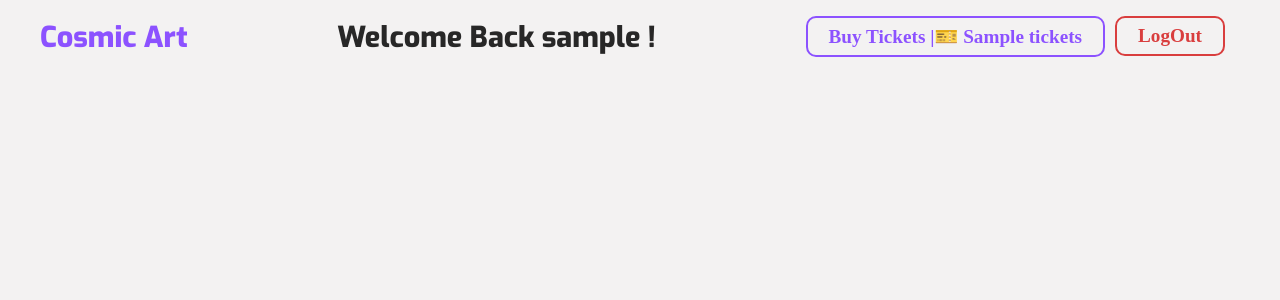
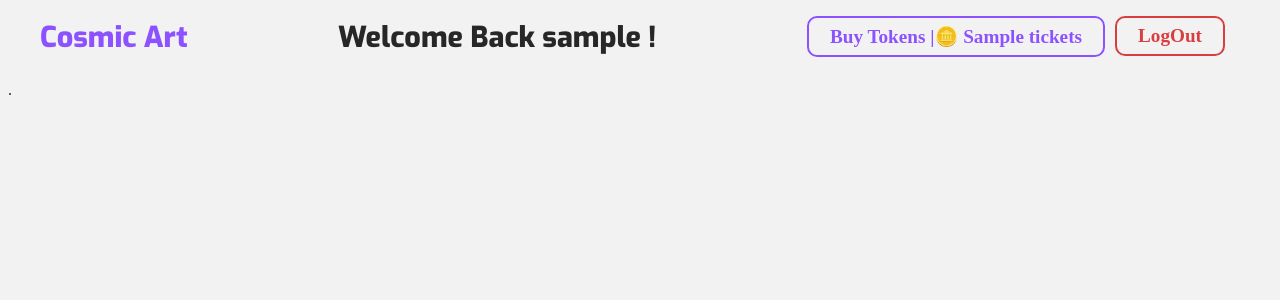
Before and after one commit to Ekuspreet/Cosmic-Art, a Flask app: template templates/profile.html in a window 1280 px wide. Shown: the top 300 px of the page. Run offline with Flask 3, Linux system fonts and the light colour scheme; the template is opened without the code that fills it: most values are stand-ins (such as "Sample title", 1, 10 or a date in 2020); some web fonts are replaced.

Commit message:
added profile page

```diff
--- a/templates/profile.html
+++ b/templates/profile.html
@@ -13,7 +13,7 @@
 
     <a>
         <button >
-           Buy Tickets  |&#x1F3AB; {{ tickets }}
+           Buy Tokens  |&#x1FA99; {{ tickets }}
         </button>
     </a>
 
@@ -28,4 +28,6 @@
 
     {% block content %}
 
+    .
+
     {% endblock %}
--- a/templates/root.html
+++ b/templates/root.html
@@ -79,7 +79,6 @@
     <div class="content">
     {% block content %}
         <div class="hero">
-            <img src=" {{ url_for('static', filename = 'public/heroimg.jpg') }}  " alt="">
             <div class="hero-text">
                 Presenting The <span>Space Time</span> Continuum Of Art
             </div>
```
